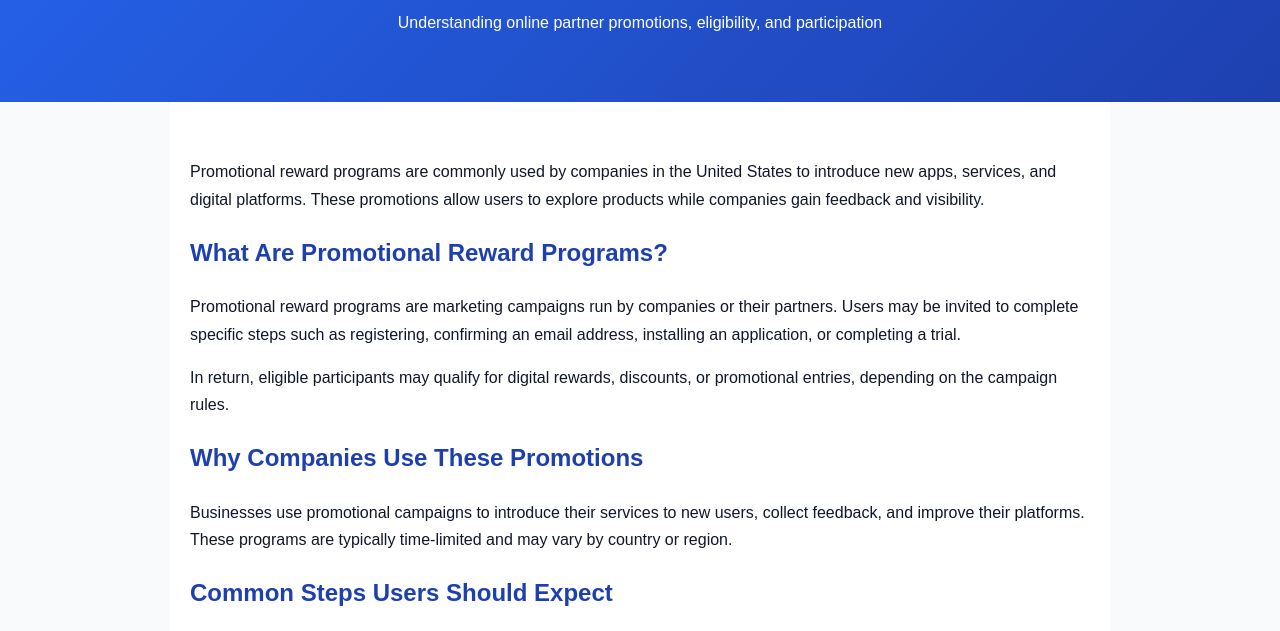
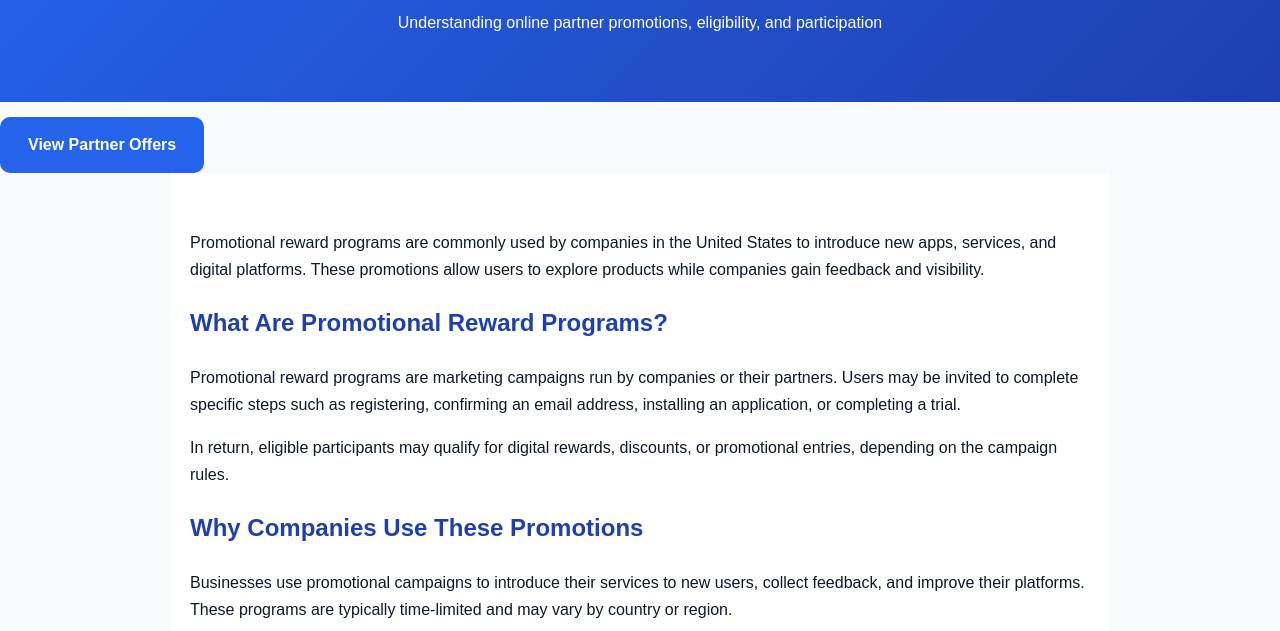
Before and after one commit to mintu-sarkar/digital-offers, a plain HTML site: page how-reward-promotions-work.html in a window 1280 px wide. Shown: the part 138-769 px from the top of the page. Drawn offline with Linux system fonts and the light colour scheme.

Commit message:
Update how-reward-promotions-work.html

```diff
--- a/how-reward-promotions-work.html
+++ b/how-reward-promotions-work.html
@@ -76,7 +76,7 @@
   <h1>How Promotional Reward Programs Work in the United States</h1>
   <p>Understanding online partner promotions, eligibility, and participation</p>
 </header>
-
+<a class="btn" href="index.html">View Partner Offers</a>
 <div class="container">
 
   <p>
```
